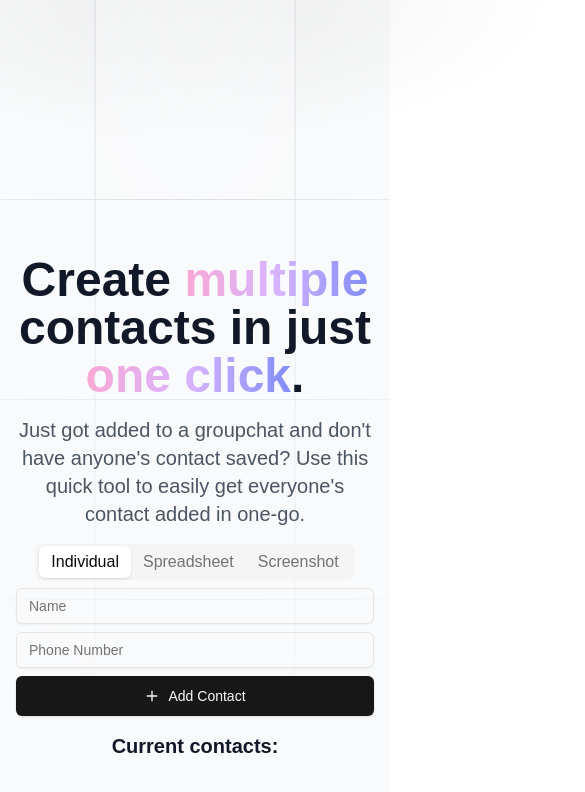
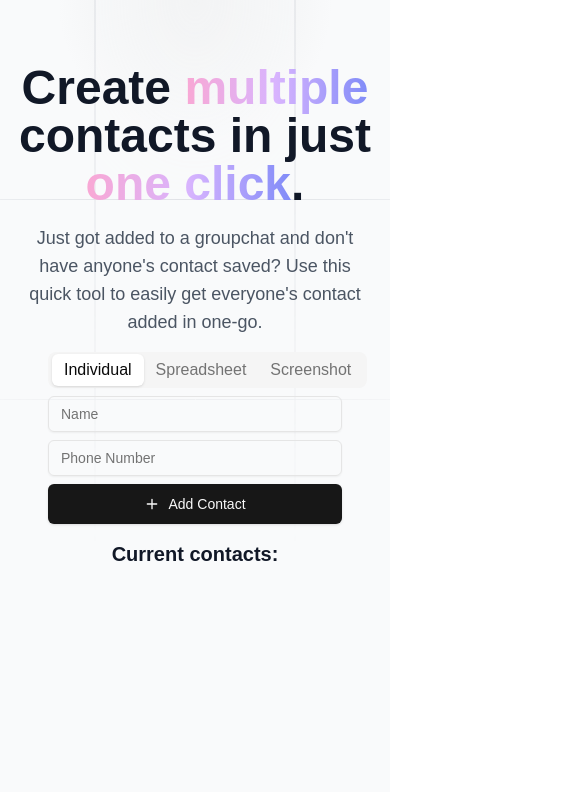
Before and after one commit to minor/contact-sync, a Next.js app: page / in a window 390 px wide. Shown: the top 792 px of the page, 585 px wide, since content can reach past the window. Built offline with nearby package versions, Linux system fonts and the light colour scheme.

Commit message:
chore: mobile support

```diff
--- a/app/page.tsx
+++ b/app/page.tsx
@@ -249,10 +249,10 @@ END:VCARD
   };
 
   return (
-    <main className="antialiased min-h-screen bg-gray-50 text-gray-900">
-      <div className="relative">
+    <main className="antialiased min-h-screen bg-gray-50 text-gray-900 overflow-x-hidden">
+      <div className="relative w-full">
         <div
-          className="pointer-events-none absolute left-1/2 top-0 z-0 h-[400px] w-[1000px] -translate-x-1/2 -translate-y-1/2 opacity-[0.15]"
+          className="pointer-events-none absolute left-1/2 top-0 z-0 h-[400px] w-full max-w-[1000px] -translate-x-1/2 -translate-y-1/2 opacity-[0.15]"
           style={{
             backgroundImage: "radial-gradient(#A4A4A3, transparent 50%)",
           }}
@@ -286,9 +286,9 @@ END:VCARD
             fill="url(#83fd4e5a-9d52-42fc-97b6-718e5d7ee527)"
           ></rect>
         </svg>
-        <div className="mx-auto max-w-2xl pt-64 text-center relative z-10">
-          <div className="relative mx-4 sm:mx-0 flex flex-col">
-            <h1 className="relative mb-4 text-5xl font-semibold">
+        <div className="mx-auto max-w-3xl pt-16 sm:pt-24 lg:pt-56 px-4 sm:px-6 lg:px-8 relative z-10">
+          <div className="text-center">
+            <h1 className="text-5xl font-semibold mb-4">
               Create{" "}
               <span className="bg-gradient-to-r from-pink-300 via-purple-300 to-indigo-400 text-transparent bg-clip-text">
                 multiple
@@ -299,13 +299,13 @@ END:VCARD
               </span>
               .
             </h1>
-            <p className="text-xl max-w-xl mx-auto text-center text-gray-600">
+            <p className="text-lg sm:text-xl max-w-xl mx-auto text-center text-gray-600">
               Just got added to a groupchat and don&apos;t have anyone&apos;s
               contact saved? Use this quick tool to easily get everyone&apos;s
               contact added in one-go.
             </p>
           </div>
-          <div className="container mx-auto p-4 max-w-2xl">
+          <div className="mt-4 mb-8 mx-8 text-center max-w-2xl">
             <Tabs value={viewmode} onValueChange={setViewmode} className="mb-4">
               <TabsList>
                 <TabsTrigger value="individual" className="text-md">
@@ -334,12 +334,9 @@ END:VCARD
                     onChange={(e) => setPhone(e.target.value)}
                     required
                   />
-                  <button
-                    className="inline-flex items-center justify-center whitespace-nowrap rounded-md text-sm font-medium transition-colors focus-visible:outline-none focus-visible:ring-1 focus-visible:ring-ring disabled:pointer-events-none disabled:opacity-50 bg-primary text-primary-foreground shadow hover:bg-primary/90 h-10 px-4 py-2 w-full"
-                    type="submit"
-                  >
+                  <Button type="submit" className="h-10 w-full">
                     <Plus className="mr-2 h-4 w-4" /> Add Contact
-                  </button>
+                  </Button>
                 </form>
               </TabsContent>
               <TabsContent value="spreadsheet">
@@ -350,12 +347,9 @@ END:VCARD
                     onChange={(e) => setCsvData(e.target.value)}
                     rows={5}
                   />
-                  <button
-                    onClick={processCSV}
-                    className="inline-flex items-center justify-center whitespace-nowrap rounded-md text-sm font-medium transition-colors focus-visible:outline-none focus-visible:ring-1 focus-visible:ring-ring disabled:pointer-events-none disabled:opacity-50 bg-primary text-primary-foreground shadow hover:bg-primary/90 h-10 px-4 py-2 w-full"
-                  >
+                  <Button onClick={processCSV} className="h-10 w-full">
                     <Plus className="mr-2 h-4 w-4" /> Process Spreadsheet
-                  </button>
+                  </Button>
                 </div>
               </TabsContent>
               <TabsContent value="image">
@@ -364,16 +358,16 @@ END:VCARD
                     type="file"
                     accept="image/*"
                     onChange={processImage}
-                    className="file:mr-4 h-[11.5] file:py-2 file:px-4 file:rounded-full file:border-0 file:text-sm file:font-semibold file:bg-primary file:text-primary-foreground hover:file:bg-primary/90"
+                    className="file:mr-4 file:py-2 file:px-4 h-[11.5] file:rounded-full file:border-0 file:text-sm file:font-semibold file:bg-primary file:text-primary-foreground hover:file:bg-primary/90"
                   />
-                  <p className="text-sm text-muted-foreground">
+                  <p className="text-sm text-center text-muted-foreground">
                     Upload a screenshot of contacts to process
                   </p>
                 </div>
               </TabsContent>
             </Tabs>
             <div className="mb-4">
-              <h2 className="text-xl font-semibold mb-2">
+              <h2 className="text-xl text-center font-semibold mb-2">
                 {viewmode === "individual"
                   ? "Current contacts:"
                   : "Processed contacts:"}
@@ -384,13 +378,13 @@ END:VCARD
                     key={contact.id}
                     className="flex justify-between items-center bg-muted shadow p-2 rounded"
                   >
-                    <span>
+                    <span className="truncate mr-2">
                       {contact.name}: {contact.phone}
                     </span>
                     <Button
                       variant="ghost"
                       size="icon"
-                      className="hover:text-black/0"
+                      className="shrink-0"
                       onClick={() => removeContact(contact.id)}
                     >
                       <Trash2 className="h-4 w-4" />
@@ -401,18 +395,12 @@ END:VCARD
             </div>
             {contacts.length > 0 && (
               <div className="space-y-2">
-                <button
-                  onClick={removeAllContacts}
-                  className="inline-flex items-center justify-center whitespace-nowrap rounded-md text-sm font-medium transition-colors focus-visible:outline-none focus-visible:ring-1 focus-visible:ring-ring disabled:pointer-events-none disabled:opacity-50 bg-primary text-primary-foreground shadow hover:bg-primary/90 h-10 px-4 py-2 w-full"
-                >
+                <Button onClick={removeAllContacts} className="h-10 w-full">
                   <XIcon className="mr-2 h-4 w-4" /> Remove All Contacts
-                </button>
-                <button
-                  onClick={generateVCF}
-                  className="inline-flex items-center justify-center whitespace-nowrap rounded-md text-sm font-medium transition-colors focus-visible:outline-none focus-visible:ring-1 focus-visible:ring-ring disabled:pointer-events-none disabled:opacity-50 bg-primary text-primary-foreground shadow hover:bg-primary/90 h-10 px-4 py-2 w-full"
-                >
+                </Button>
+                <Button onClick={generateVCF} className="h-10 w-full">
                   <Download className="mr-2 h-4 w-4" /> Download All Contacts
-                </button>
+                </Button>
               </div>
             )}
           </div>
```
